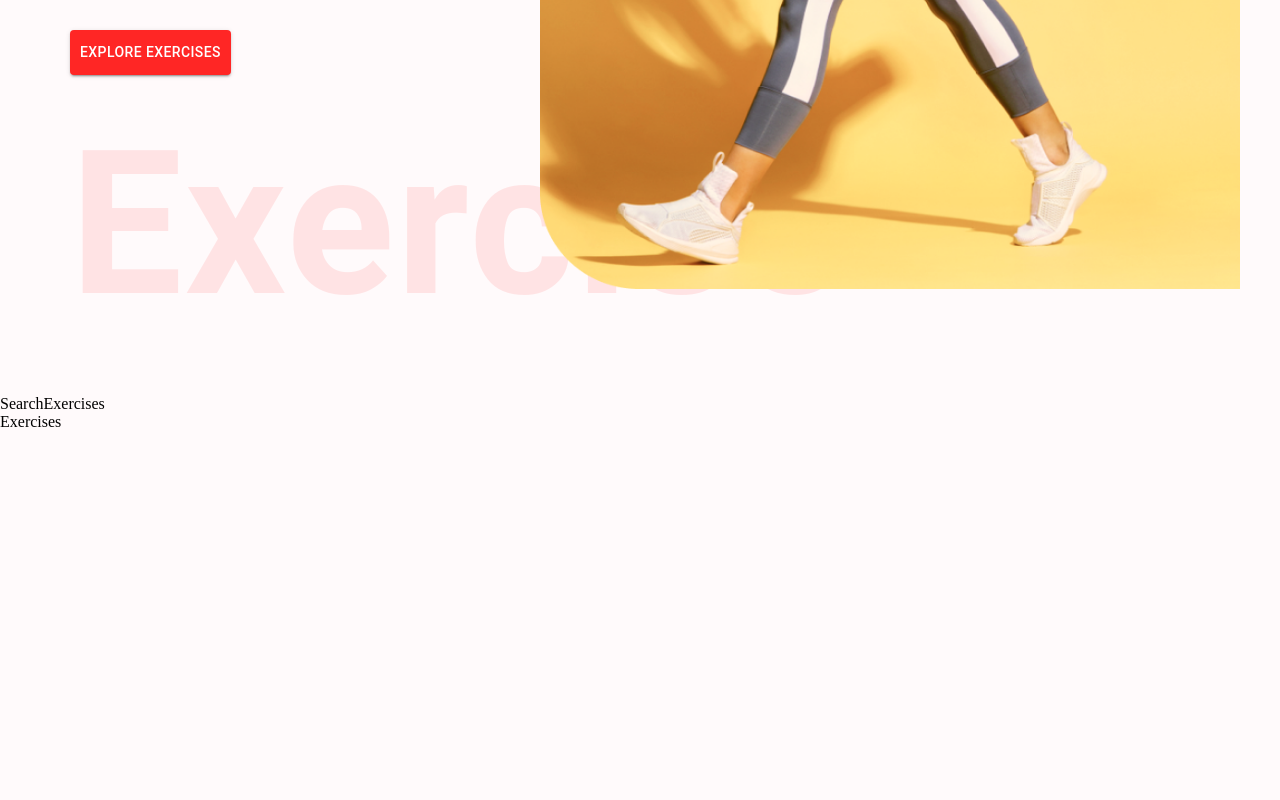
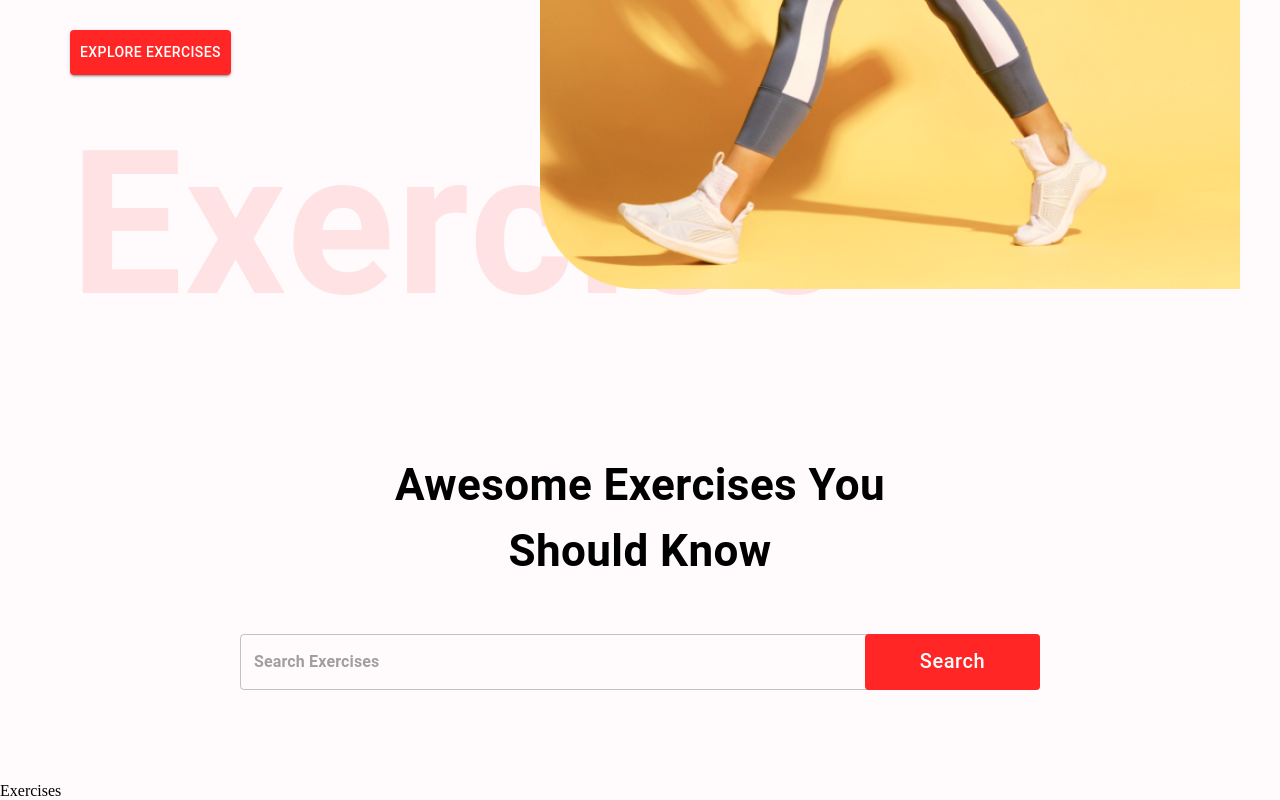
Before and after one commit to HopeMarwal/exircise_app, a React (Create React App) app: page / in a window 1280 px wide. Shown: the part 587-1387 px from the top of the page. Before the commit the page ends 1018 px from the top, so only its background shows below. Built offline with nearby package versions, Linux system fonts and the light colour scheme.

Commit message:
SearchExercise component style

```diff
--- a/src/components/SearchExercises.jsx
+++ b/src/components/SearchExercises.jsx
@@ -1,9 +1,65 @@
-import React from 'react'
+import { useState, useEffect } from 'react'
+//MUI
+import  { Box, Stack, Typography, Button, TextField } from '@mui/material';
 
 export default function SearchExercises() {
   return (
-    <div>
-      SearchExercises
-    </div>
+    <Stack
+      alignItems='center'
+      mt='37px'
+      p='20px'
+      justifyContent='center'
+    >
+      <Typography
+        fontWeight={700}
+        mb='50px'
+        textAlign='center'
+        sx={{
+          textTransform: 'capitalize',
+          fontSize: { lg: '44px', xs: '30px'}
+        }}
+      >
+        awesome exercises you <br /> should know
+      </Typography>
+
+      <Box
+        position='relative'
+        mb='72px'
+      >
+        <TextField
+          sx={{
+            input: {
+              fontWeight: 700,
+              border: 'none',
+              borderRadius: '4px',
+            },
+            width: { lg: '800px', xs: '350px'},
+            backgroundColor: 'fff',
+            borderRadius: '40px'
+          }}
+          height='76px'
+          value=''
+          onChange={(e) => {}}
+          placeholder='Search Exercises'
+          type='text'
+        />
+
+        <Button
+          className='search-btn'
+          sx={{
+            bgcolor: '#ff2625',
+            color: '#fff',
+            textTransform: 'none',
+            width: { lg: '175px', xs: '80px'},
+            fontSize: { lg: '20px', xs: '14px'},
+            height: '56px',
+            position: 'absolute',
+            right: '0'
+          }}
+        >
+          Search
+        </Button>
+      </Box>
+    </Stack>
   )
 }
```
